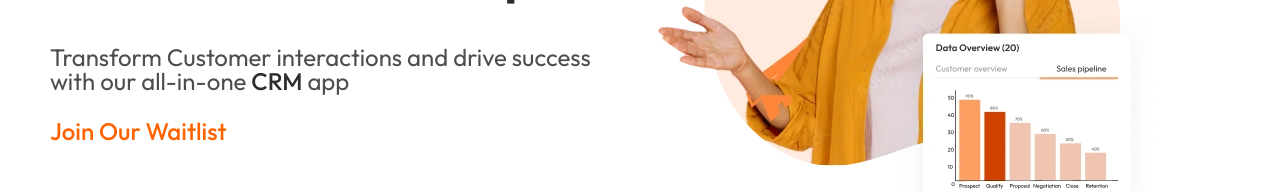
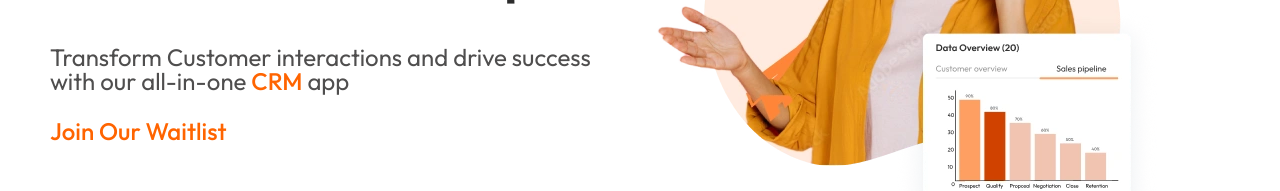
Before and after one commit to TechduceAfrica/DuceCRM-Landing-Page, a Next.js app in the folder ducecrm-v2/: page / in a window 1280 px wide. Shown: the part 374-565 px from the top of the page. Built offline with nearby package versions, Linux system fonts and the light colour scheme.

Commit message:
fixed: corrected the typo error

```diff
--- a/ducecrm-v2/src/WebCopy/HeroCopy.js
+++ b/ducecrm-v2/src/WebCopy/HeroCopy.js
@@ -1,6 +1,6 @@
 export const HeroCopy = {
     title: `Your Key To Better Customer Relationships!`,
-    description: `Transform Customer interactions and drive success with our all-in-one<span className="org"> CRM </span>app`,
+    description: `Transform Customer interactions and drive success with our all-in-one<span class="org"> CRM </span>app`,
     link: `Join Our Waitlist`,
     img: `/images/DuceCRM%20-%20Sales%20Pipeline-Customer%20Overview.webp`,
     width: `525`,
```
